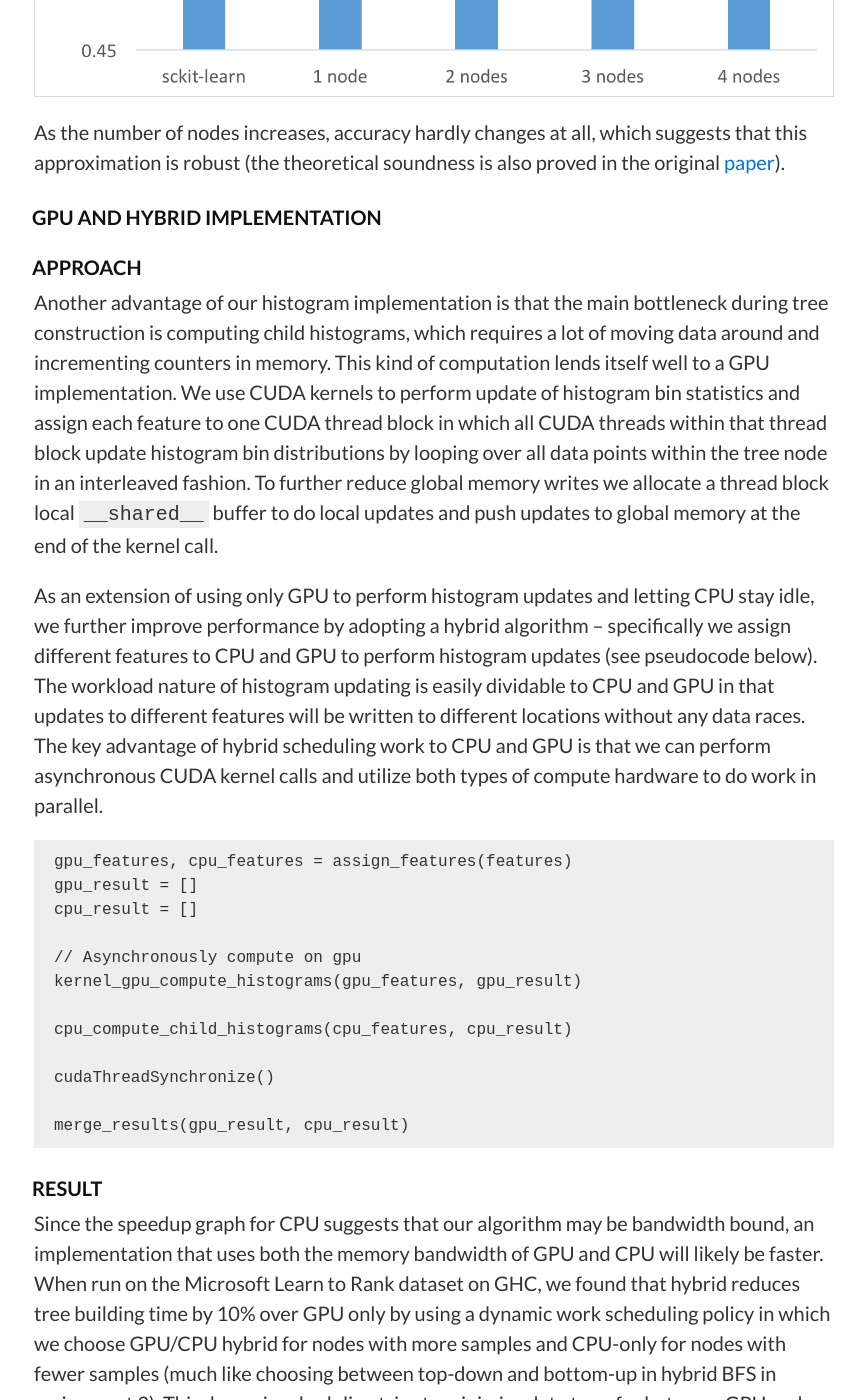
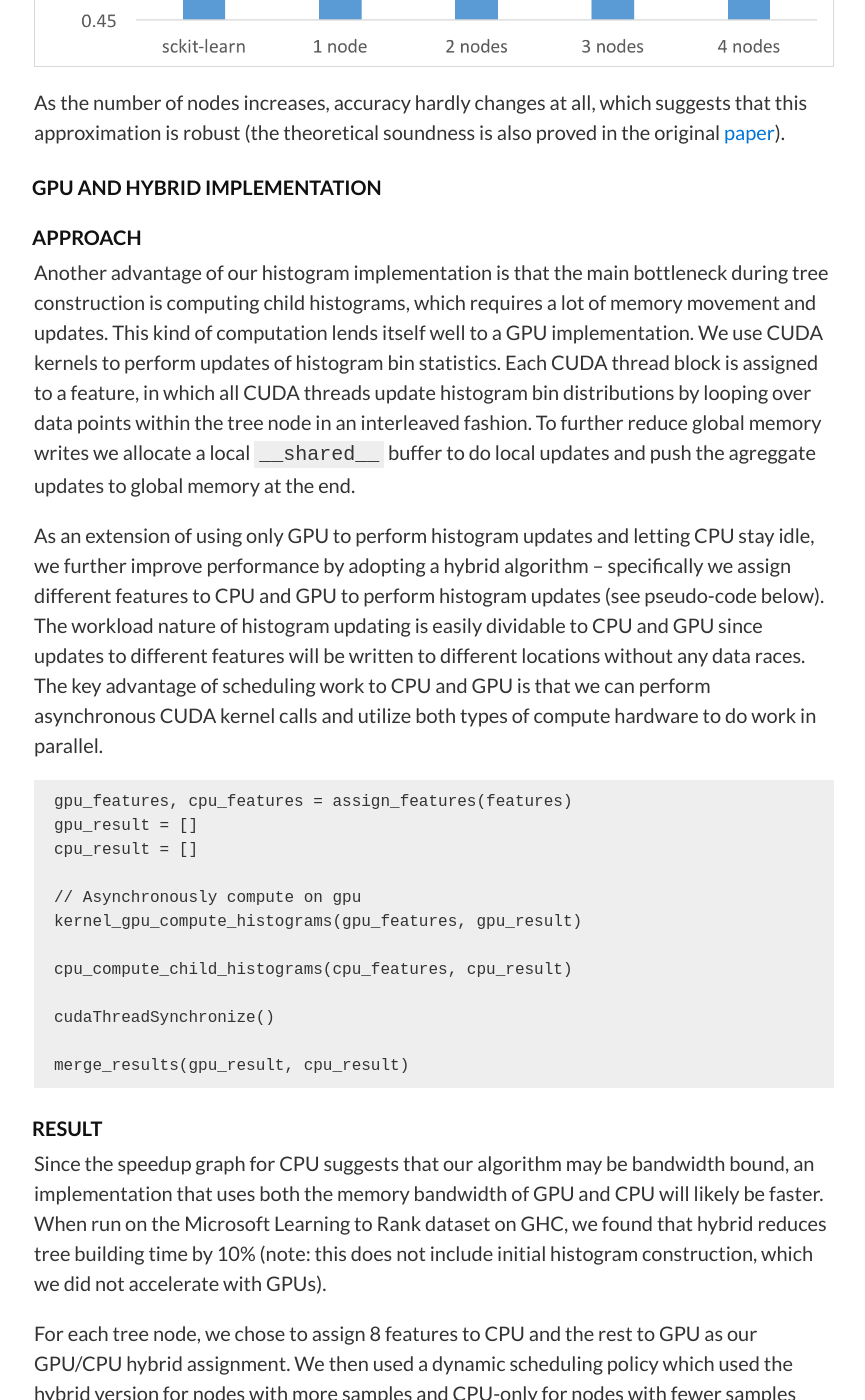
Before and after one commit to raypeng/DGBDT, a Jekyll site: the page built from index.md, in a window 1280 px wide and 1400 px high, scrolled down 13137 px. Shown: the whole window, without its empty margins (206-1071 px from the left). Built offline with Jekyll 4.4.1, drawn with Linux system fonts in a browser that asks for light colours; our own code applies the rules of GitHub Pages for plain Markdown files; some of the changed text lies outside the part shown.

Commit message:
final touch ups

```diff
--- a/index.md
+++ b/index.md
@@ -178,10 +178,10 @@
 }
 </pre>
 
-This eliminates sorting the data and also scans over histogram
+This eliminates data sorting and also scans over histogram
 bins instead of data points. Since number of bins (set to a constant value like
-255) <<<< number of datapoints, this should provide a big performance when
-searching for split points. The main computation is now offloaded to building the initial
+255), which is much less than the number of datapoints. This should provide a big performance gain
+when searching for split points. The main computation is now offloaded to building the initial
 histograms and constructing new histograms from old histograms. Our efforts in
 this project were to use parallelism to accelerate these two parts.
 Specifically, we were interested to see how fast we could make this algorithm
@@ -227,7 +227,7 @@
 ### Approach
 
 We first implemented the naive, sorting based implementation for decision tree
-training. After some intial profiling, we then implemented the histogram-based
+training. After some initial profiling, we then implemented the histogram-based
 algorithm mentioned above.
 
 To construct the initial histogram bins efficiently, we implemented an
@@ -244,12 +244,12 @@
 sorting-based algorithm and the histogram-based algorithm. We
 also compare our performance with a popular framework used for
 decision tree training: scikit-learn.
-We benchmarked on the [Microsoft Learn to
+We benchmarked on the [Microsoft Learning to
 Rank](https://www.microsoft.com/en-us/research/project/mslr/) dataset, which contains 2
-million (query,url) pairs, each with 136 features and a label denoting
+million (query, url) pairs, each with 136 features and a label denoting
 the relevance of the query to the url. Experiments were performed on GHC.
 We set the maximum number of leaves in the decision tree to be 255, which
-is consistent with all experiements listed on this page.
+is consistent with all experiments listed on this page.
 
 
 ![Sequential](assets/runtime-sequential.png)
@@ -259,7 +259,7 @@
 This is the optimized sequential version we will use as a baseline later. Note that although
 our accuracy has also decreased slightly due to the approximate
 nature of our histogram binning, the reduction is small (around 0.05%)
-and not much of a concern if we used our algorithm in an ensemble method (which
+and is not much of a concern if we used our algorithm in an ensemble method (which
 people often do with decision trees). Furthermore, since our focus is on
 performance, we decided to not spend too much time on sophisticated splitting
 heuristics and pruning techniques that are found in mature frameworks as long as our accuracy
@@ -269,9 +269,8 @@
 
 #### Approach
 
-As mentioned previously parallelizing across tree nodes likely leads to the
-problem of an imbalanced workload with a static partitioning or too much overhead
-with a dynamic partitioning. So instead we decided to parallelize
+As mentioned previously, parallelizing across tree nodes suffers from the
+problem of an imbalanced workload. Instead, we decided to parallelize
 the decision tree training algorithm within a single tree node, specifically for
 the two expensive areas as mentioned previously:
 
@@ -402,21 +401,21 @@
 #### Approach
 
 Another advantage of our histogram implementation is that the main bottleneck during
-tree construction is computing child histograms, which requires a lot of moving
-data around and incrementing counters in memory. This kind of computation lends
-itself well to a GPU implementation. We use CUDA kernels to perform update of histogram bin
-statistics and assign each feature to one CUDA thread block in which all CUDA threads
-within that thread block update histogram bin distributions by looping over
-all data points within the tree node in an interleaved fashion. To further reduce global
-memory writes we allocate a thread block local `__shared__` buffer to do local updates
-and push updates to global memory at the end of the kernel call.
+tree construction is computing child histograms, which requires a lot of memory
+movement and updates. This kind of computation lends
+itself well to a GPU implementation. We use CUDA kernels to perform updates of histogram bin
+statistics. Each CUDA thread block is assigned to a feature, in which all CUDA threads
+update histogram bin distributions by looping over
+data points within the tree node in an interleaved fashion. To further reduce global
+memory writes we allocate a local `__shared__` buffer to do local updates
+and push the agreggate updates to global memory at the end.
 
 As an extension of using only GPU to perform histogram updates and letting CPU stay idle,
 we further improve performance by adopting a hybrid algorithm -- specifically
-we assign different features to CPU and GPU to perform histogram updates (see pseudocode below).
-The workload nature of histogram updating is easily dividable to CPU and GPU in that updates to different
+we assign different features to CPU and GPU to perform histogram updates (see pseudo-code below).
+The workload nature of histogram updating is easily dividable to CPU and GPU since updates to different
 features will be written to different locations without any data races. The key advantage of
-hybrid scheduling work to CPU and GPU is that we can perform asynchronous CUDA kernel
+scheduling work to CPU and GPU is that we can perform asynchronous CUDA kernel
 calls and utilize both types of compute hardware to do work in parallel.
 
 <pre>
@@ -438,28 +437,34 @@
 
 Since the speedup graph for CPU suggests that our algorithm may be bandwidth
 bound, an implementation that uses both the memory bandwidth of GPU and CPU will
-likely be faster. When run on the Microsoft Learn to Rank dataset on GHC,
+likely be faster. When run on the Microsoft Learning to Rank dataset on GHC,
 we found that hybrid reduces tree building time by 10%
-over GPU only by using a dynamic work scheduling policy in which we choose
-GPU/CPU hybrid for nodes with more samples and CPU-only for nodes with fewer samples
+(note: this does not include initial histogram construction,
+which we did not accelerate with GPUs).
+
+For each tree node, we chose to assign 8 features to CPU and the rest to GPU as
+our GPU/CPU hybrid assignment. We then used a dynamic scheduling policy
+which used the hybrid version for nodes with more samples and
+CPU-only for nodes with fewer samples
 (much like choosing between top-down and bottom-up in hybrid BFS in assignment 3).
 This dynamic scheduling tries to minimize data transfer between GPU and CPU in cases
 where doing work on GPU is not worth the data transfer overhead.
 
 ![scheduling](assets/runtime-scheduling.png)
 
-With this scheme, the dynamic hybrid version out performs GPU-only and CPU-only version
-by a decent margin by utilizing heterogenous computing resources. It is interesting that
-CPU-only and GPU-only land on the same runtime. After profiling, we found that the initial
-CUDA memory setup time (cudaMalloc, initial cudaMemcpy's) takes up 25% of total tree construction
-time, which makes the overall runtime of gpu same as CPU-only despite the relatively fast
-CUDA kernel calls used to compute child histograms. This indicates that to find a good
-hybrid scheduling strategy, we need to carefully profile the code and place the work
+With this scheme, the dynamic hybrid version out-performs the GPU-only and the CPU-only versions
+by a decent margin by utilizing heterogeneous computing resources. It is interesting that
+CPU-only and GPU-only have the same runtime. After profiling, we found that the initial
+CUDA memory setup time (cudaMalloc, initial cudaMemcpy's) takes up 25%
+of total tree construction time,
+which makes the overall runtime of the GPU-only the same as CPU-only despite the
+relatively fast CUDA kernel calls used to compute child histograms. This indicates
+that to find a good hybrid scheduling strategy, we need to carefully profile the code and place the work
 optimally on GPU and CPU depending on specific workload conditions. If we had more time for the project,
 we would perform a more comprehensive profiling and devise an optimal dynamic scheduling policy.
 
 Although we didn't have time to devise a better dynamic scheduling policy, we
-did some initial testing of hybrid on a larger dataset. Since we suspected that they
+did some initial testing of hybrid on a larger dataset. Since we suspected that the
 overhead of CUDA memory setup time was limiting the advantages of hybrid/GPU,
 we tried running our hybrid algorithm on the
 [HIGGS](https://archive.ics.uci.edu/ml/datasets/HIGGS) dataset, which contains
@@ -469,12 +474,11 @@
 
 ![higgs](assets/different-datasets.png)
 
-Based on our intial profiling, the HIGGS dataset benefits signficantly more from
+Based on our intial profiling, the hybrid algorithm benefits significantly from
 the increase in dataset size, supporting our hypothesis that a larger dataset
 would offset the CUDA memory setup overhead and allow a GPU/hybrid
-implementation to shine. Specifically, our hybrid implementation has a **24
-speedup** over our optimized squential for the HIGGs dataset, but only a **4.7x speedup**
-when training on the Microsoft Learning to Rank dataset.
+implementation to shine. Specifically, our hybrid implementation has a **24x speedup** over our optimized sequential
+version  for the HIGGs dataset, but only a **4.7x speedup** when training on the Microsoft Learning to Rank dataset.
 
 ## References
 
```
Also changed, not shown: other parts of index.md (+14 -14 lines).
